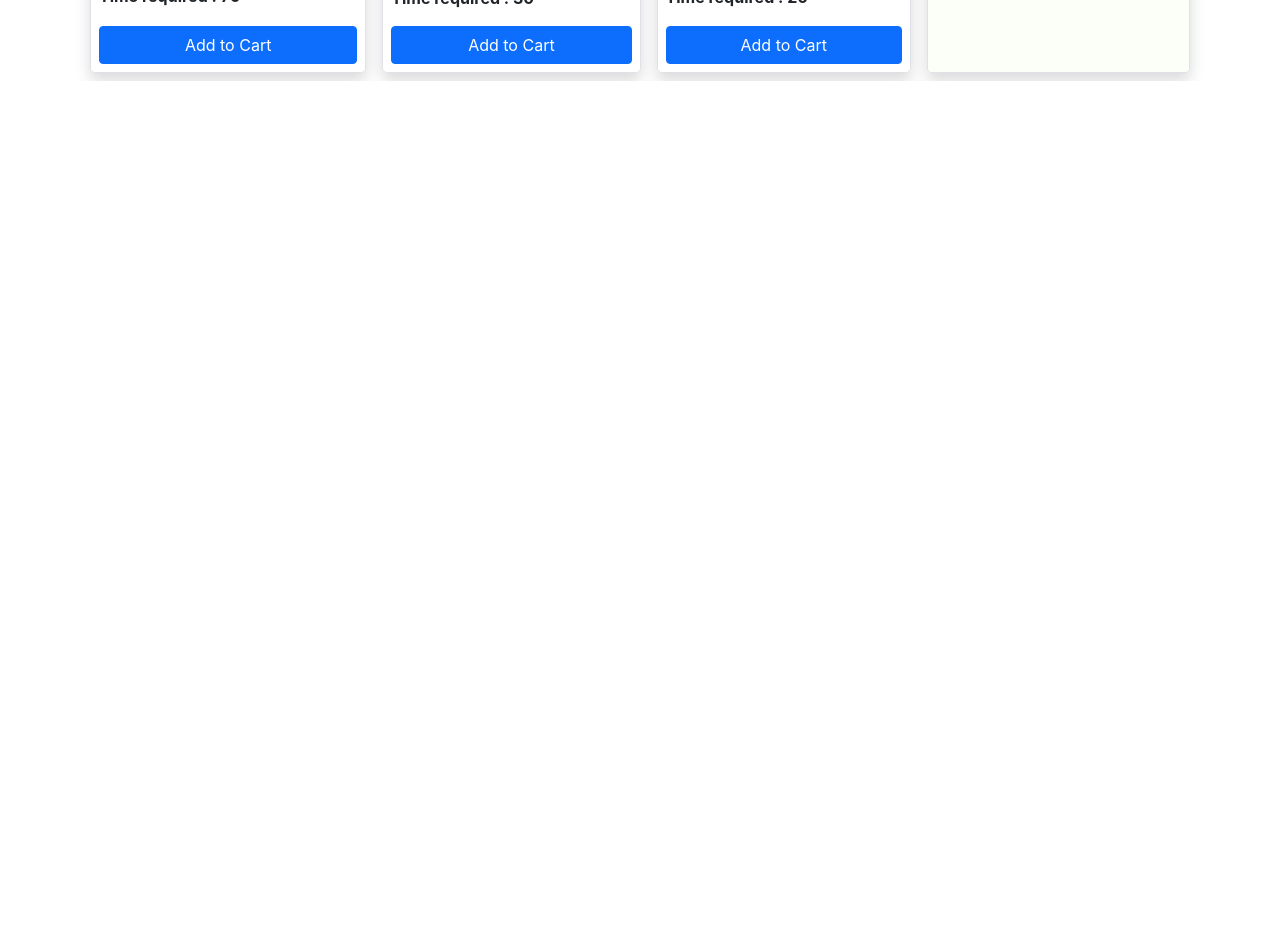
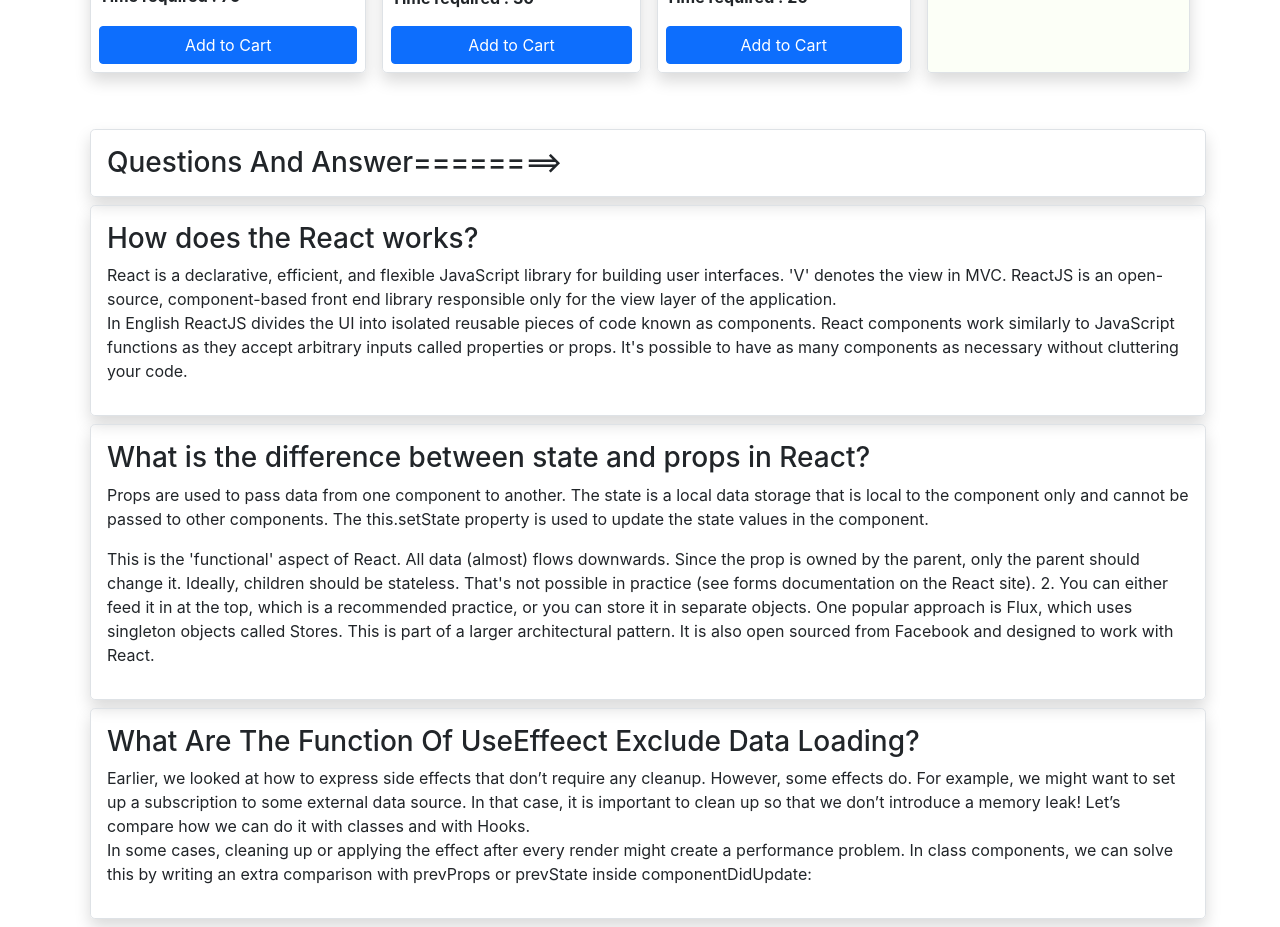
Before and after one commit to Saifuddinmonna/myactivityservice, a React (Create React App) app: page / in a window 1280 px wide. Shown: the part 1420-2347 px from the top of the page. Before the commit the page ends 1501 px from the top, so only its background shows below. Built offline with nearby package versions, Linux system fonts and the light colour scheme.

Commit message:
question and added

```diff
--- a/src/App.css
+++ b/src/App.css
@@ -37,9 +37,17 @@
 
 .warning {
 	background-color: rgba(177, 239, 69, 0.04);
+
+
 }
 
+
+
+
 @media only screen and (max-width: 992px) {
+	*{
+		font-size: auto;
+	}
 
 	.main-container {
 		display: grid;
@@ -52,18 +60,22 @@
 		grid-template-columns: auto;
 		justify-content: center;
 		min-width: 190px;
+		font-size: auto;
 	}
 
 }
 
 @media only screen and (max-width: 768) {
+	*{
+		font-size: auto;
+	}
 
-	.main-container {
+	/* .main-container {
 		display: grid;
 		grid-template-columns: 1;
 		justify-content: center;
 		column-gap: 0px;
-	}
+	} */
 	.activityscarts-maindiv {
 		display: grid;
 		grid-template-columns: 1fr;
--- a/src/App.js
+++ b/src/App.js
@@ -4,6 +4,7 @@ import Header from "./components/Header/Header";
 import { useState, useEffect } from "react";
 import CartBody from "./components/CartBody/CartBody";
 import Gettotaltime from "./components/GettotalTime/Gettotaltime";
+import InformationDiv from "./components/InformationDiv/InformationDiv";
 function App() {
 	const [cartbody, setCartbody] = useState([]);
 	const [brtime, setBrtime] = useState('')
@@ -132,6 +133,7 @@ console.log(totaltime);
 					</div>
 				</div>
 			</div>
+			<InformationDiv></InformationDiv>
 		</div>
 	);
 }
--- a/src/components/InformationDiv/InformationDiv.js
+++ b/src/components/InformationDiv/InformationDiv.js
@@ -1,102 +1,69 @@
-import React, { useState } from "react";
+import React from "react";
 
-const InformationDiv = (selectProduct) => {
-
-        const [brtime, setBrtime] = useState("");
-
-        const [sumtime, setSumtime] = useState(0);
-
-
-
-
-
-
-		const Handletimeonclick = (e) => {
-			console.log(e.target.innerText);
-			setBrtime(e.target.innerText);
-		};
-
-
+const InformationDiv = () => {
 	return (
-		<div>
-			<div className="border warning p-3 m-2 rounded-2 shadow">
-				<div className="d-flex align-items-center  align-content-center text-center justify-content-center  p-2 ">
-					<img
-						className="img-fluid w-25"
-						src="/images/profile.png"
-						alt=""
-					/>
-					<div className="m-2">
-						<p className="fw-bolder space-top1">
+		<div className="container">
+			<h3 className="container mt-5 m-2 p-3 border rounded-3 shadow">
+				Questions And Answer========>
+			</h3>
+			<div className="container m-2 p-3 border rounded-3 shadow">
+				<h3>How does the React works?</h3>
+				<p>
 					{" "}
-							Saifuddin Ahammed{" "}
-						</p>
-						<p>Mymensingh,Bangladesh</p>
-					</div>
-				</div>
-				<div className="d-flex ">
-					<div className=" bg-light rounded-circle p-2 m-3 border text-center">
-						<p className="">
-							70kg <br /> Weight
+					React is a declarative, efficient, and flexible JavaScript
+					library for building user interfaces. 'V' denotes the view
+					in MVC. ReactJS is an open-source, component-based front end
+					library responsible only for the view layer of the
+					application. <br />
+					In English ReactJS divides the UI into isolated reusable
+					pieces of code known as components. React components work
+					similarly to JavaScript functions as they accept arbitrary
+					inputs called properties or props. It's possible to have as
+					many components as necessary without cluttering your code.
 				</p>
 			</div>
-					<div className=" bg-light rounded-circle p-2 m-3 border text-center">
+			<div className="container m-2 p-3 border rounded-3 shadow">
+				<h3>
+					What is the difference between state and props in React?
+				</h3>
 				<p>
-							5.5 <br /> Height
+					{" "}
+					Props are used to pass data from one component to another.
+					The state is a local data storage that is local to the
+					component only and cannot be passed to other components. The
+					this.setState property is used to update the state values in
+					the component.
+				</p>
+				<p>
+					This is the 'functional' aspect of React. All data (almost)
+					flows downwards. Since the prop is owned by the parent, only
+					the parent should change it. Ideally, children should be
+					stateless. That's not possible in practice (see forms
+					documentation on the React site). 2. You can either feed it
+					in at the top, which is a recommended practice, or you can
+					store it in separate objects. One popular approach is Flux,
+					which uses singleton objects called Stores. This is part of
+					a larger architectural pattern. It is also open sourced from
+					Facebook and designed to work with React.
 				</p>
 			</div>
-					<div className=" bg-light rounded-circle p-2 m-3 border text-center">
+			<div className="container m-2 p-3 border rounded-3 shadow">
+				<h3 className="text-capitalize">
+					{" "}
+					what are the function of useEffeect exclude data loading?
+				</h3>
 				<p>
-							30yrs <br /> Age
+					Earlier, we looked at how to express side effects that don’t
+					require any cleanup. However, some effects do. For example,
+					we might want to set up a subscription to some external data
+					source. In that case, it is important to clean up so that we
+					don’t introduce a memory leak! Let’s compare how we can do
+					it with classes and with Hooks. <br />
+					In some cases, cleaning up or applying the effect after
+					every render might create a performance problem. In class
+					components, we can solve this by writing an extra comparison
+					with prevProps or prevState inside componentDidUpdate:
 				</p>
-					</div>
-				</div>
-
-				<div className="m-2 p-2 border border-light  rounded-3">
-					<p className=" text-bolder fw-bolder">Add A Break </p>
-					<div className="m-2 p-2 d-flex flex-wrap cursor-click btn">
-						<span
-							onClick={Handletimeonclick}
-							className="   timeitems rounded-circle bg-light border m-2 p-1">
-							10s
-						</span>{" "}
-						<span
-							onClick={Handletimeonclick}
-							className="   timeitems rounded-circle bg-light border m-2 p-1">
-							20s
-						</span>{" "}
-						<span
-							onClick={Handletimeonclick}
-							className="   timeitems rounded-circle bg-light border m-2 p-1">
-							30s
-						</span>{" "}
-						<span
-							onClick={Handletimeonclick}
-							className="   timeitems rounded-circle bg-light border m-2 p-1">
-							40s
-						</span>{" "}
-						<span
-							onClick={Handletimeonclick}
-							className="   timeitems rounded-circle bg-light border m-2 p-1">
-							50s
-						</span>
-					</div>
-				</div>
-
-				<div className="m-2 p-2 ">
-					<h5>Exerxise Details</h5>
-					<div className="bg-light p-3 m-2 d-flex justify-content-around">
-						<h5>Add a break </h5>
-						<p>{brtime}</p>
-					</div>
-					<div className="bg-light p-3 m-2 rounded-3 border-info d-flex justify-content-around">
-						{" "}
-						<h5 className="bg-light d-inline-block">
-							Exercise Details
-						</h5>
-						<p className="d-inline-block">{sumtime}</p>
-					</div>
-				</div>
 			</div>
 		</div>
 	);
```
Lines whose indentation alone changed are shown as unchanged.
